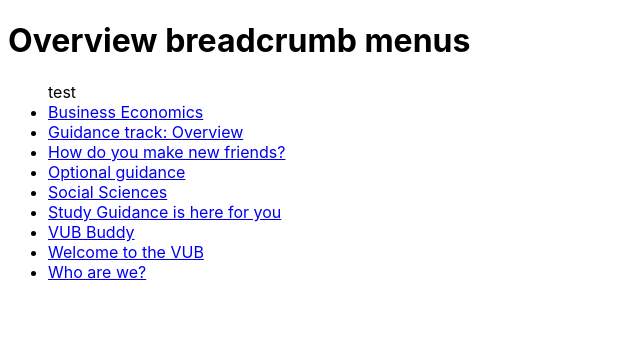
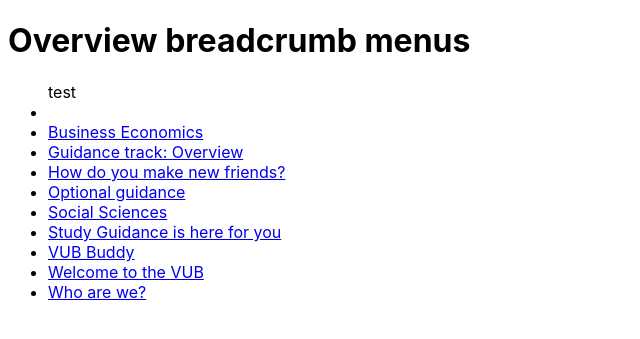
Before and after one commit to LndH/breadcrumb-menu-generator, a Jekyll site: the page built from index.html, in a window 1280 px wide. Shown: the top 339 px of the page, without its empty margins (0-640 px from the left). Built offline with Jekyll 4.4.1, drawn with Linux system fonts in a browser that asks for light colours.

Commit message:
changed index

```diff
--- a/index.html
+++ b/index.html
@@ -10,7 +10,7 @@ title: Index
     {% assign current_page = page %}
     {% assign sorted_pages = site.pages | sort: "title" %}
     {% for page in sorted_pages %}
-    {% if page.title != null and page.title != current_page.title %}
+    {% if page.title != current_page.title %}
     <li>
         <a href="{{page.url}}">
             {{page.title}}
```
Also changed, not shown: 1 other file.
